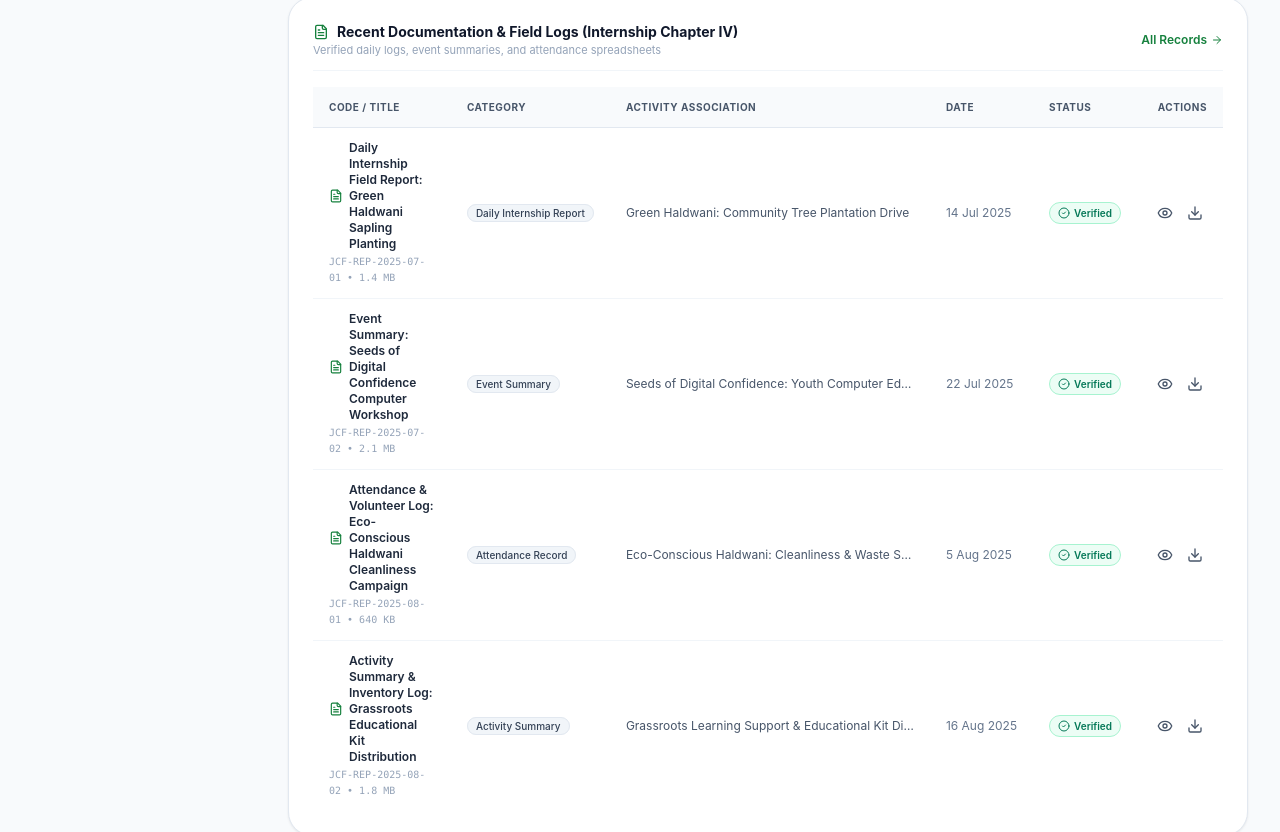
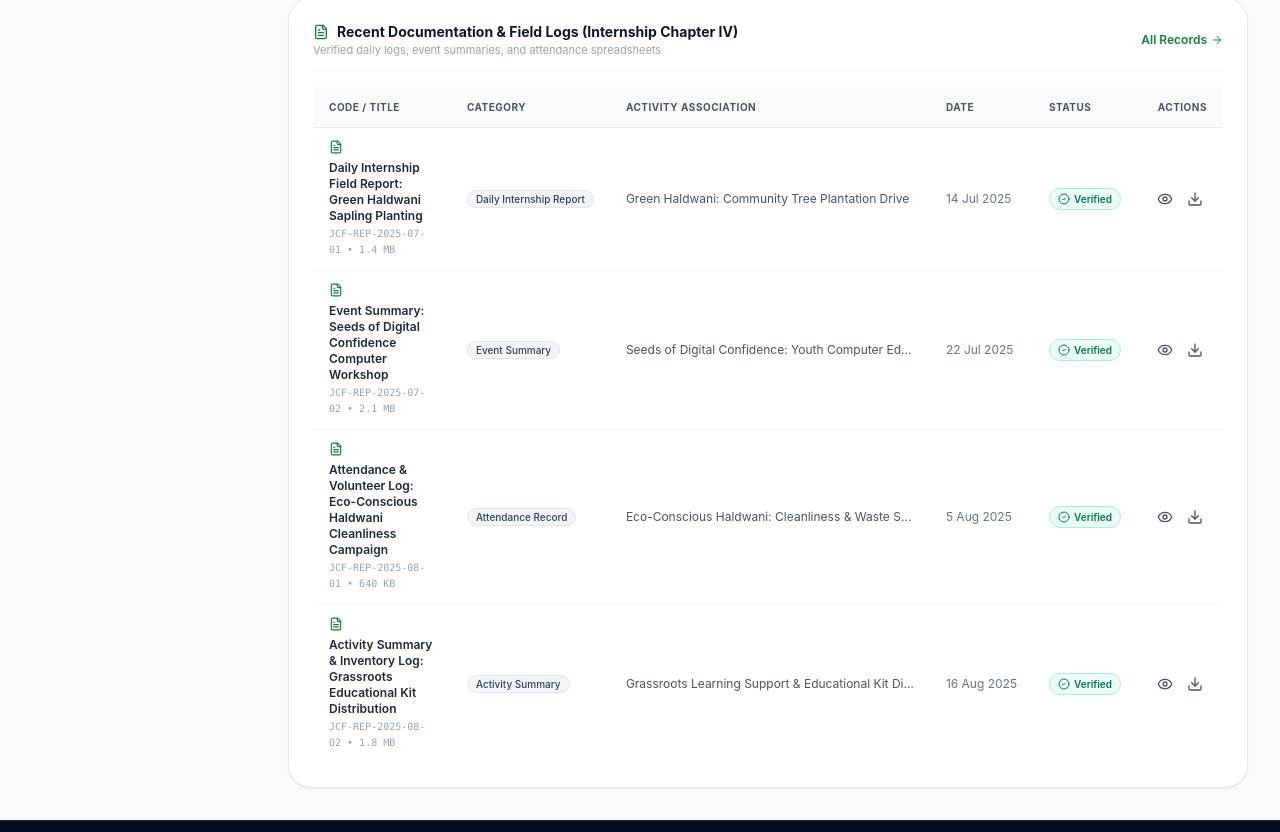
Before and after one commit to anantapandey0909-wq/jeevan-chetna-foundation, a Next.js app: page /dashboard in a window 1280 px wide. Shown: the part 2187-3019 px from the top of the page. Built offline with nearby package versions, Linux system fonts and the light colour scheme.

Commit message:
P0 Task 3: DemoBadge on RecentReportsTable

```diff
--- a/components/dashboard/RecentReportsTable.tsx
+++ b/components/dashboard/RecentReportsTable.tsx
@@ -4,6 +4,7 @@ import React, { useState } from 'react';
 import { FileText, Eye, Download, CheckCircle2, Clock, X, Sparkles } from 'lucide-react';
 import { DocumentationRecord } from '@/types/report';
 import { formatDate } from '@/lib/utils';
+import { DemoBadge } from '@/components/ui/DemoBadge';
 
 interface RecentReportsTableProps {
   reports: DocumentationRecord[];
@@ -36,9 +37,10 @@ export function RecentReportsTable({ reports }: RecentReportsTableProps) {
             {reports.map((report) => (
               <tr key={report.id} className="hover:bg-slate-50/70 transition-colors">
                 <td className="py-3 px-4">
-                  <div className="font-semibold text-slate-800 flex items-center gap-1.5">
+                  <div className="font-semibold text-slate-800 flex items-center gap-1.5 flex-wrap">
                     <FileText className="w-3.5 h-3.5 text-forest-700 shrink-0" />
                     <span>{report.title}</span>
+                    {report.isDemo && <DemoBadge />}
                   </div>
                   <div className="text-[10px] text-slate-400 font-mono mt-0.5">
                     {report.reportCode} • {report.sizeEstimate}
```
